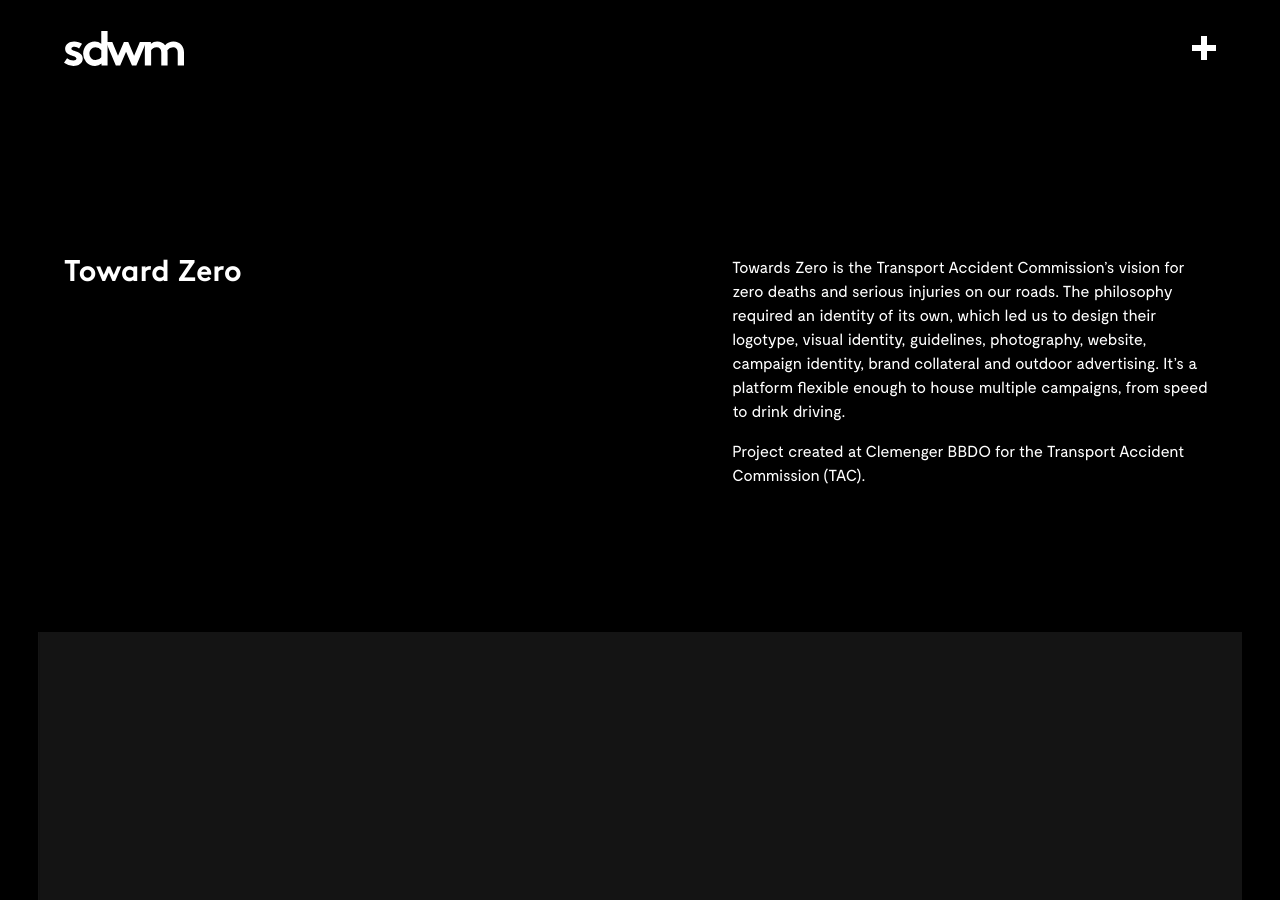
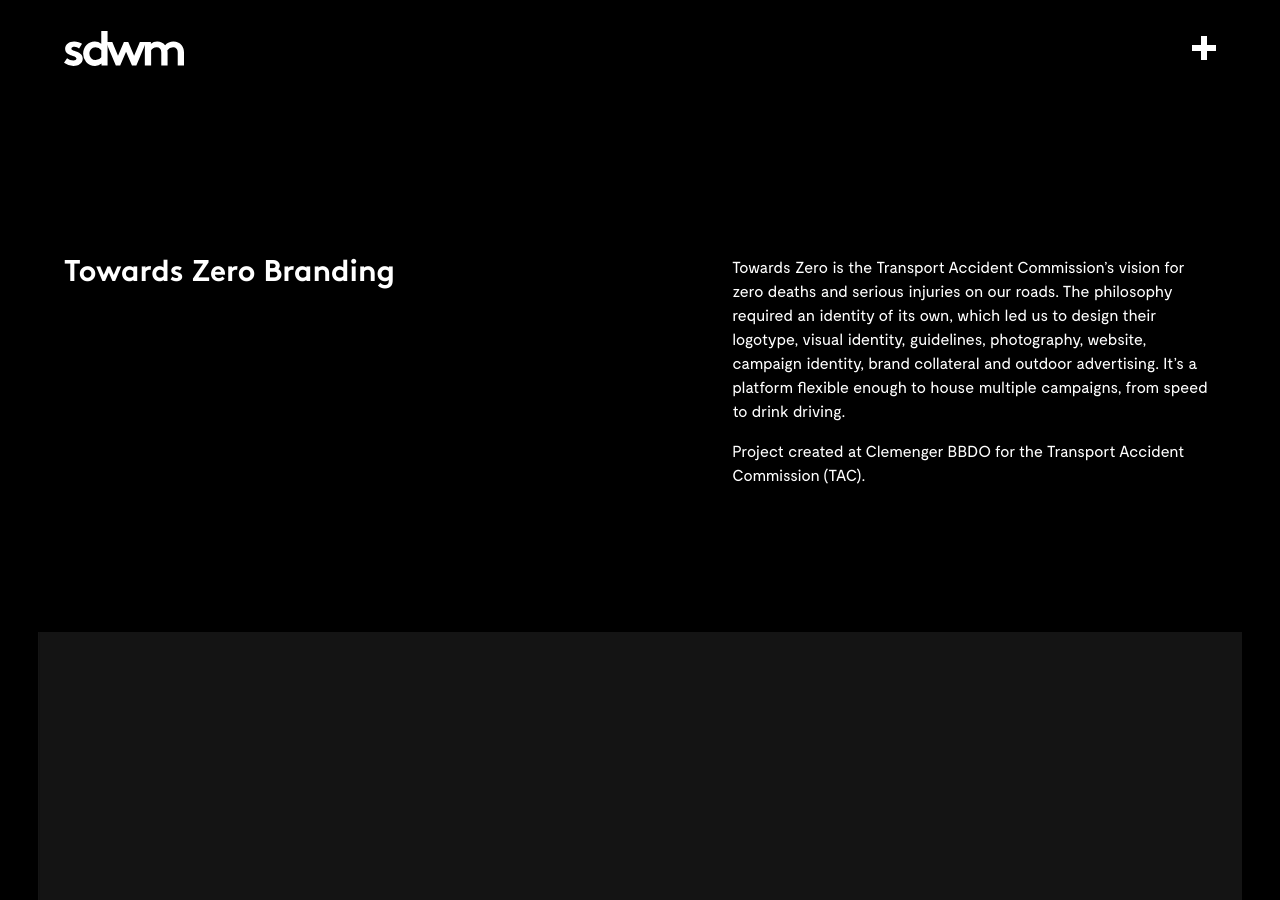
Before and after one commit to jolane/sdwm, a Jekyll site: the page built from _archive/tac-towards-zero.md, in a window 1280 px wide and 900 px high. Built offline with Jekyll 4.4.1, drawn with Linux system fonts in a browser that asks for light colours.

Commit message:
Updated titles.

```diff
--- a/_archive/tac-towards-zero.md
+++ b/_archive/tac-towards-zero.md
@@ -1,5 +1,5 @@
 ---
-title: Toward Zero
+title: Towards Zero Branding
 order: 12
 thumb: archive-tac-zero-thumb
 sections:
```
Also changed, not shown: _archive/origin-energy-branding.md (renamed from _archive/origin-energy.md, +1 -1 lines).
